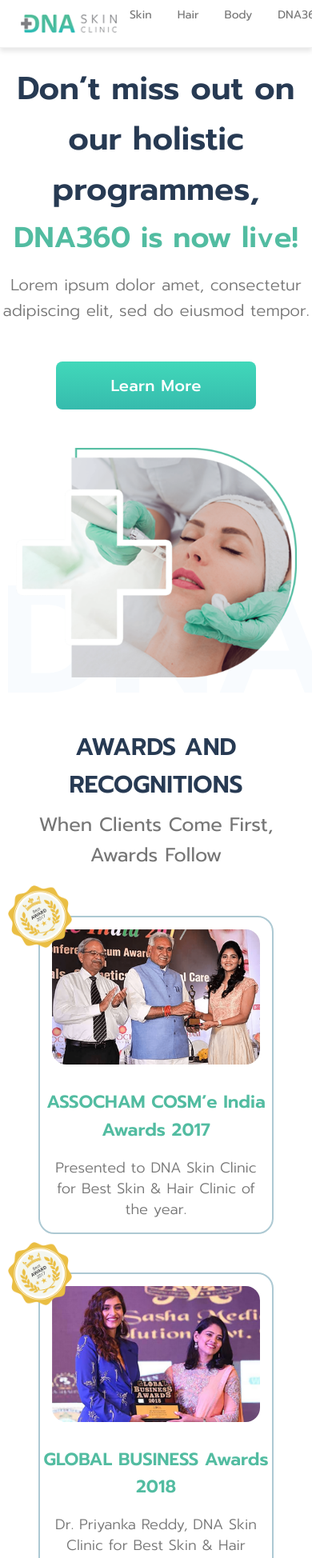
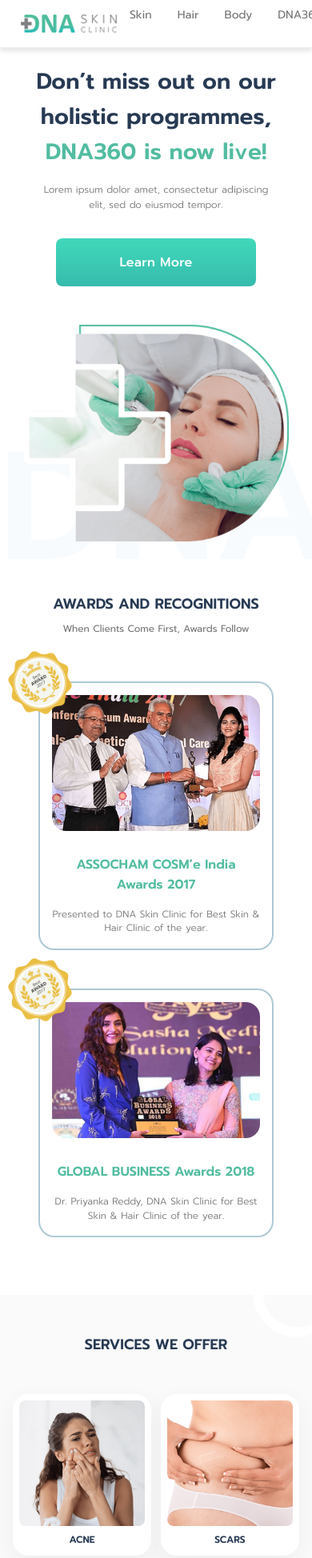
Before and after one commit to arunkumaralagesan/dna-skin, a React (Create React App) app: page / in a window 390 px wide. Shown: the top 1948 px of the page at 80% size. Built offline with nearby package versions, Linux system fonts and the light colour scheme.

Commit message:
Mobile font size imp

```diff
--- a/src/components/atoms/buttons/primary/primaryButton.css
+++ b/src/components/atoms/buttons/primary/primaryButton.css
@@ -19,3 +19,9 @@
   letter-spacing: 0.26px;
   color: white;
 }
+
+@media screen and (max-width: 768px) {
+  .primary-button > span {
+    font-size: 16px;
+  }
+}
--- a/src/components/molecules/awards/awards.css
+++ b/src/components/molecules/awards/awards.css
@@ -59,16 +59,17 @@
 
   .award-container__title {
     color: var(--primary-color);
-    font-size: 22px;
+    font-size: 16px;
     font-weight: 600;
-    margin: 0rem;
+    margin: 0rem 1rem;
   }
 
   .award-container__content {
     color: var(--content-color);
-    font-size: 18px;
+    font-size: 12px;
     font-weight: 300;
     margin: 1rem 0.5rem;
+    line-height: 1.46;
   }
 
   .award-image__main {
--- a/src/components/molecules/ratingsCard/ratingsCard.css
+++ b/src/components/molecules/ratingsCard/ratingsCard.css
@@ -43,21 +43,25 @@
     width: 100%;
     padding: 1rem 1rem 0.5rem 1rem;
   }
+
   .ratings__aggregate {
-    font-size: 26px;
+    font-size: 24px;
   }
+
   .ratings__star-container {
     font-size: 24px;
     padding: 0 1rem;
   }
+
   .ratings__total-count {
     font-size: 12px;
-    /* display: block; */
     padding: 1rem 0rem;
   }
+
   .ratings__info {
     display: block;
   }
+
   .ratings-card__logo {
     height: 20px;
   }
--- a/src/components/molecules/reviewsCard/reviewsCard.css
+++ b/src/components/molecules/reviewsCard/reviewsCard.css
@@ -49,8 +49,21 @@
     max-width: 300px !important;
   }
   .reviews-card__ratings-name {
-    font-size: 18px;
+    font-size: 14px;
     font-weight: 500;
     color: #212121;
   }
+
+  .reviews-catd__content {
+  font-size: 12px;
+  }
+
+  .reviews-card__profile {
+    width: 50px;
+    height: 50px;
+  }
+
+  .reviews-card__ratings-star {
+    font-size: 16px;
+  }
 }
--- a/src/components/molecules/servicesCard/servicesCard.css
+++ b/src/components/molecules/servicesCard/servicesCard.css
@@ -30,7 +30,15 @@
   }
 
   .services-card__image {
-    padding: 1rem;
+    padding: 0.5rem;
+    border-radius: 1rem;
     min-height: unset;
   }
+
+  .services-card__title {
+    color: var(--secondary-color);
+    font-size: 12px;
+    font-weight: 600;
+    margin-bottom: 10px;
+  }
 }
--- a/src/pages/home/components/appointmentForm/appointmentForm.css
+++ b/src/pages/home/components/appointmentForm/appointmentForm.css
@@ -136,12 +136,12 @@
     padding: 2rem 0rem;
   }
   .form__title {
-    font-size: 30px;
+    font-size: 18px;
     font-weight: 600;
   }
 
   .form__contact {
-    font-size: 20px;
+    font-size: 12px;
   }
 
   .form__row {
--- a/src/pages/home/home.css
+++ b/src/pages/home/home.css
@@ -171,6 +171,7 @@
   font-size: 36px;
   font-weight: 600;
   line-height: 1.33;
+  text-transform: uppercase;
 }
 
 .founder__name {
@@ -181,7 +182,7 @@
 }
 
 .founder__info {
-  font-size: 22px;
+  font-size: 11px;
   font-weight: normal;
   text-align: left;
   line-height: 1.64;
@@ -411,23 +412,23 @@
   }
 
   .main-banner--dark {
-    font-size: 40px;
+    font-size: 28px;
     font-weight: 600;
     font-stretch: normal;
     text-align: center;
   }
 
   .main-banner--green {
-    font-size: 36px;
+    font-size: 28px;
     font-weight: 600;
     text-align: center;
   }
 
   .main-banner--content {
-    font-size: 20px;
+    font-size: 12px;
     font-weight: 300;
     text-align: center;
-    margin: 1rem 0 2rem 0;
+    margin: 1rem 3rem;
   }
 
   .main-banner--learn-more {
@@ -450,10 +451,9 @@
 
   .main-banner__image {
     object-fit: contain;
-    width: 90%;
+    width: 85%;
     margin-top: 2rem;
-     /* width: 100%; */
-  height: unset;
+    height: unset;
   }
 
   /*--------------------- MAIN BANNER END------------------------*/
@@ -465,12 +465,12 @@
   }
 
   .awards__title {
-    font-size: 30px;
+    font-size: 18px;
     font-weight: 600;
   }
 
   .awards__content {
-    font-size: 24px;
+    font-size: 12px;
     font-weight: normal;
     margin-top: 0.5rem;
   }
@@ -489,13 +489,13 @@
 
   .services__title {
     color: var(--secondary-color);
-    font-size: 30px;
+    font-size: 18px;
     padding: 3rem 0;
   }
 
   .services__cards {
     display: grid;
-    grid-template-columns: repeat(auto-fill, minmax(240px, 1fr));
+    grid-template-columns: repeat(auto-fill, minmax(130px, 1fr));
     column-gap: 12px;
     row-gap: 40px;
     place-items: center;
@@ -519,6 +519,14 @@
     top: -65px;
     right: -50px;
     width: 130px;
+  }
+
+  .founder__title {
+    font-size: 18px;
+  }
+
+  .founder__name {
+    font-size: 18px;
   }
 
   .our-story__video-player-wrapper {
@@ -547,7 +555,8 @@
   }
 
   .testimonials__title {
-    margin-bottom: 2rem;
+    font-size: 18px;
+    margin-bottom: 1rem;
   }
 
   .testimonials__videos-wrapper {
@@ -568,10 +577,14 @@
   }
 
   .our-story__title {
-    font-size: 30px;
+    font-size: 18px;
   }
 
   .our-story__content {
-    font-size: 20px;
+    font-size: 12px;
+  }
+
+  .ratings__title {
+    font-size: 18px;
   }
 }
```
